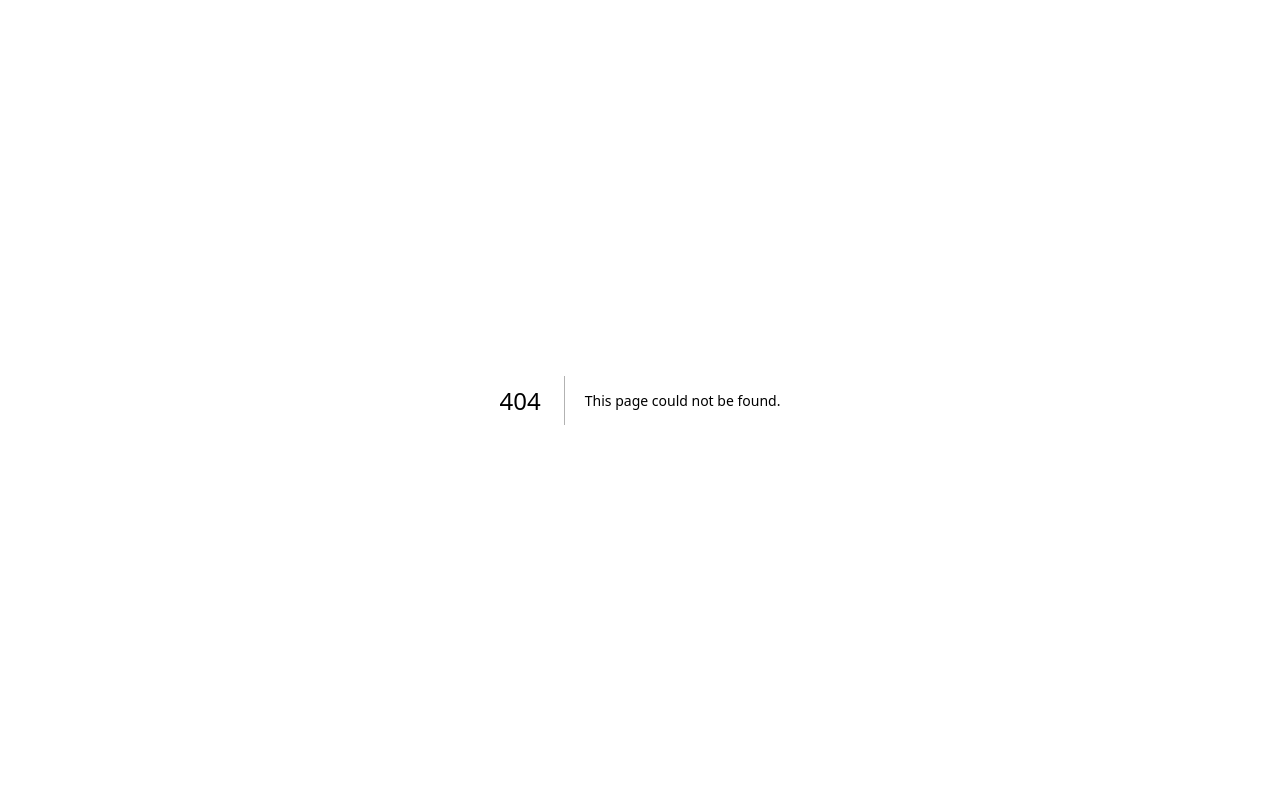
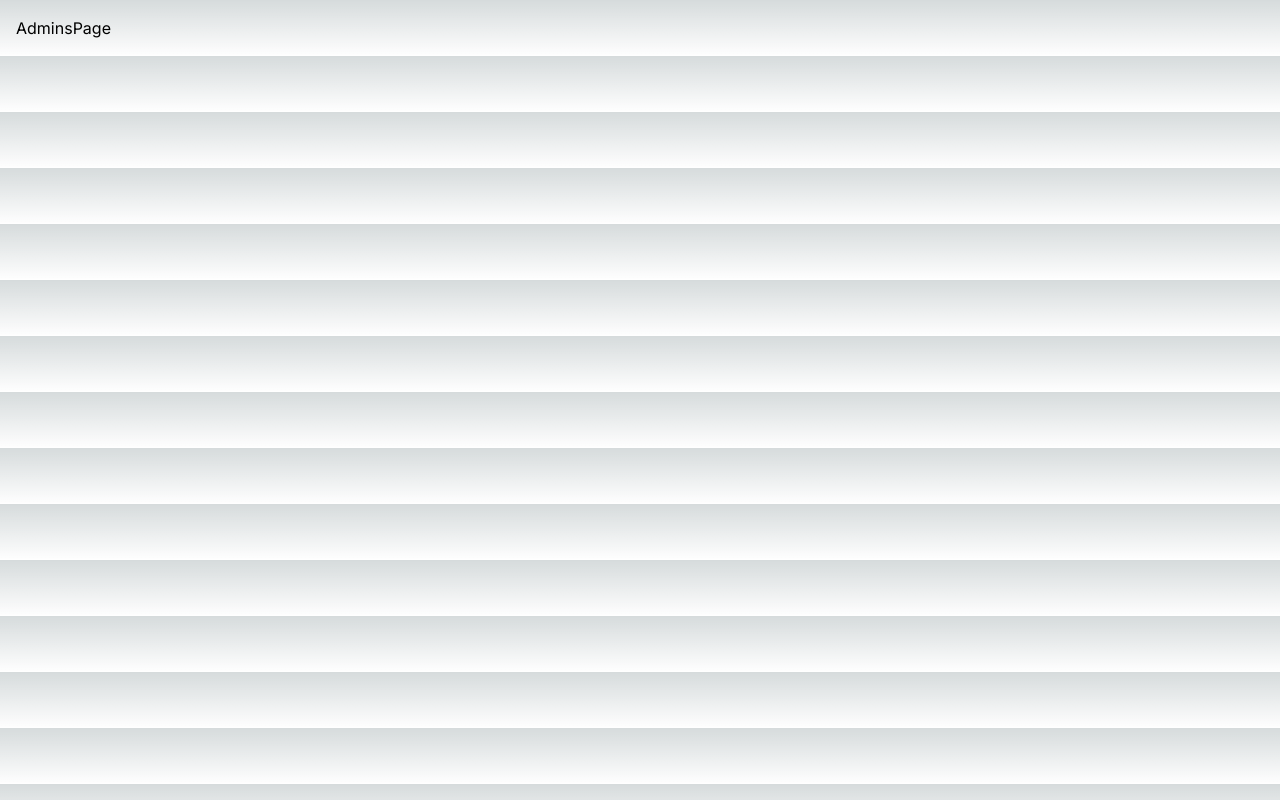
Before and after one commit to Ayroid/ace-next-app, a Next.js app: page /admins in a window 1280 px wide. Before the commit this address had no page. Built offline with nearby package versions, Linux system fonts and the light colour scheme.

Commit message:
feat: nextJS routing

```diff
--- /dev/null
+++ b/app/admins/page.tsx
@@ -0,0 +1,7 @@
+import React from "react";
+
+const AdminsPage = () => {
+  return <div>AdminsPage</div>;
+};
+
+export default AdminsPage;
--- a/app/globals.css
+++ b/app/globals.css
@@ -24,6 +24,7 @@ body {
       rgb(var(--background-end-rgb))
     )
     rgb(var(--background-start-rgb));
+  padding: 1rem;
 }
 
 @layer utilities {
--- /dev/null
+++ b/app/users/page.tsx
@@ -0,0 +1,26 @@
+import React from "react";
+
+interface User {
+  id: number;
+  name: string;
+}
+
+const UserPage = async () => {
+  // This is a server side rendered page
+  // No usestate or useeffect hooks can be used here
+  // We store the data in a variable and return it
+  const res = await fetch("https://jsonplaceholder.typicode.com/users");
+  const users: User[] = await res.json();
+  return (
+    <>
+      <h1>Users</h1>
+      <ul>
+        {users.map((user) => (
+          <li key={user.id}>{user.name}</li>
+        ))}
+      </ul>
+    </>
+  );
+};
+
+export default UserPage;
```
